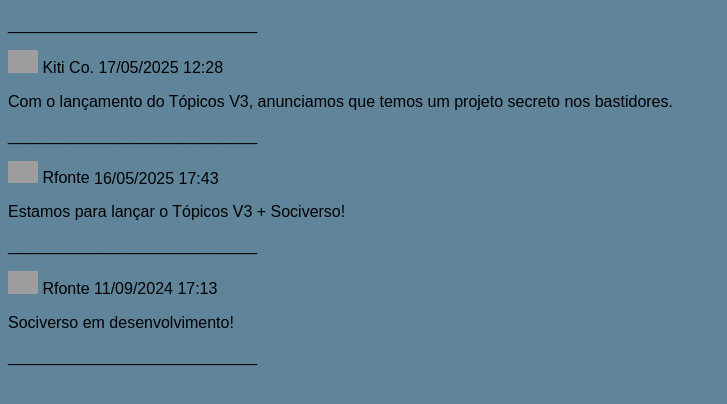
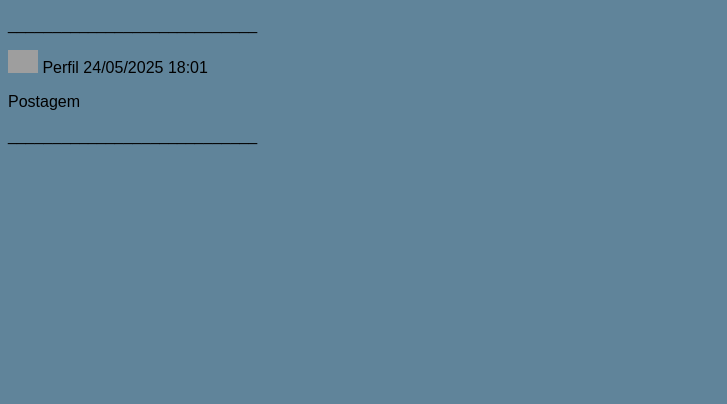
Before and after one commit to kiti-sites/Sociverso, a plain HTML site: page feed.html in a window 1280 px wide. Shown: the whole page, without its empty margins (0-727 px from the left). Drawn offline with Linux system fonts and the light colour scheme; grey boxes are pictures that could not be loaded.

Commit message:
Update feed.html

```diff
--- a/feed.html
+++ b/feed.html
@@ -19,20 +19,10 @@
   <body>
           <div id="posts">
     <p>____________________________</p>
-            <a href="kiti@kiti.dev.html">
-            <img width="30" src="https://kiti.dev/kiti.png" alt="FOTO DE PERFIL" /> Kiti Co.</a> 17/05/2025 12:28
-            <p>Com o lançamento do Tópicos V3, anunciamos que temos um projeto secreto nos bastidores.</p>
+            <a href="perfil@instancia.html">
+            <img width="30" src="https://instancia/foto" alt="FOTO DE PERFIL" /> Perfil</a> 24/05/2025 18:01
+            <p>Postagem</p>
     <p>____________________________</p>
-
-        <a href="rfonte@topicostres.netlify.app.html">
-            <img width="30" src="https://topicostres.netlify.app/rfonte.png" alt="FOTO DE PERFIL" /> Rfonte</a> 16/05/2025 17:43
-            <p>Estamos para lançar o Tópicos V3 + Sociverso!</p>
-    <p>____________________________</p>
-
-        <a href="rfonte@topicostres.netlify.app.html">
-            <img width="30" src="https://topicostres.netlify.app/rfonte.png" alt="FOTO DE PERFIL" /> Rfonte</a> 11/09/2024 17:13
-            <p>Sociverso em desenvolvimento!</p>
-            <p>____________________________</p>
     </div>
   </body>
 </html>
```
